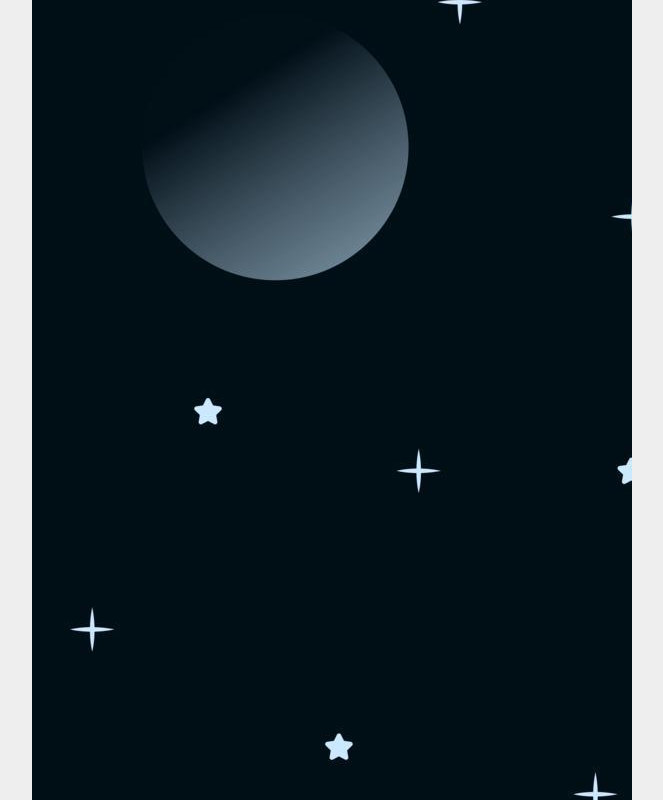
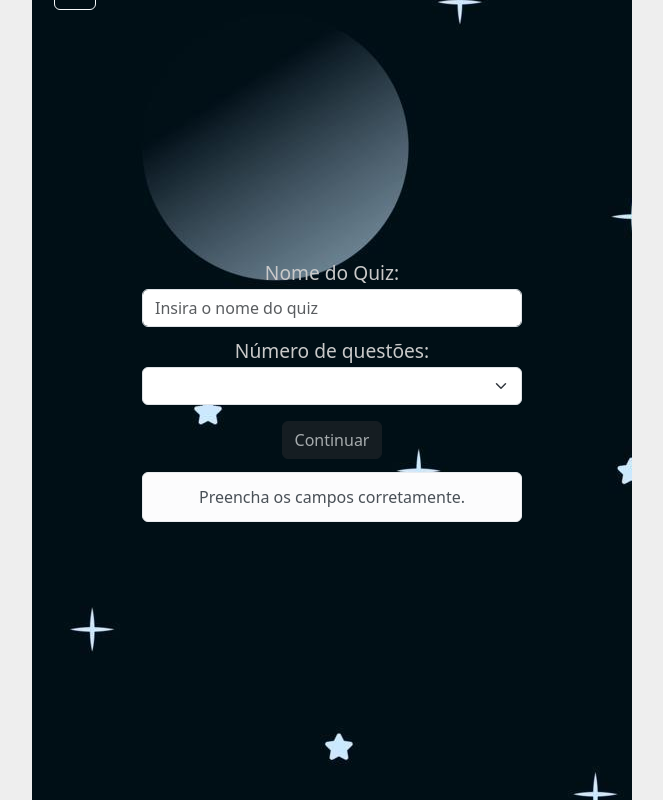
Before and after one commit to ronan-gomes/Quiz, an Angular app in the folder FrontEnd/: page /form in a window 1280 px wide. Before the commit this address led to /. Shown: the whole page, without its empty margins (308-971 px from the left). Built offline with nearby package versions, Linux system fonts and the light colour scheme; a web font is replaced by a local one.

Commit message:
criado componente quiz e quiz service

```diff
--- a/FrontEnd/src/app/app-routing.module.ts
+++ b/FrontEnd/src/app/app-routing.module.ts
@@ -3,11 +3,13 @@ import { RouterModule, Routes } from '@angular/router';
 import { HomeComponent } from './home/home.component';
 import { QuizInfoComponent } from './quiz/quiz-info/quiz-info.component';
 import { QuizListComponent } from './quiz/quiz-list/quiz-list.component';
+import { QuizFormComponent } from './quiz/quiz-form/quiz-form.component';
 
 const routes: Routes = [
   {path: "",component: HomeComponent},
   {path: "info", component:QuizInfoComponent},
-  {path: "list", component:QuizListComponent}
+  {path: "list", component:QuizListComponent},
+  {path: "form", component:QuizFormComponent}
 ];
 
 @NgModule({
--- /dev/null
+++ b/FrontEnd/src/app/quiz/quiz-form/quiz-form.component.css
@@ -0,0 +1,29 @@
+.alert{
+  margin: .8rem 0;
+}
+
+.form-label{
+  color: #c9c9c9;
+  font-size: larger;
+}
+
+form{
+  width: 380px;
+  line-height: 100%;
+}
+
+.form2 input{
+  margin-bottom: .5em;
+}
+
+.correct-input::placeholder{
+  background-color: #a6d5b66e;
+  color: #055105b4;
+
+}
+
+.incorrect-input::placeholder{
+  background-color: #d5a6a66e;
+  color: #510508b9;
+
+}
--- /dev/null
+++ b/FrontEnd/src/app/quiz/quiz-form/quiz-form.component.html
@@ -0,0 +1,78 @@
+<form action="" class="form1 needs validation" [formGroup]="form1" *ngIf="!continue">
+  <div class="mb-3">
+    <label for="quizName" class="form-label">Nome do Quiz:</label>
+    <input
+      type="text"
+      class="form-control"
+      id="quizName"
+      placeholder="Insira o nome do quiz"
+      formControlName="quizName"
+    />
+  </div>
+  <div class="mb-3">
+    <label for="numQuestions" class="form-label">Número de questões:</label>
+    <select
+      class="form-select"
+      id="numQuestions"
+      aria-label="Default select example"
+      formControlName="numQuestions"
+    >
+      <option disabled selected>Número de questões</option>
+      <option value="5">5</option>
+      <option value="10">10</option>
+    </select>
+  </div>
+  <button type="submit" class="btn btn-dark" [disabled]="form1.invalid" (click)="onSubmitForm1(form1)">Continuar</button>
+  <div *ngIf="form1.invalid" class="alert alert-light" role="alert">
+    Preencha os campos corretamente.
+  </div>
+</form>
+
+<form action="" class="form2 needs validation" [formGroup]="form2" *ngIf="continue && !isFinished">
+  <div class="mb-3">
+    <label for="question" class="form-label">Questão {{numQuestion}}:</label>
+    <input
+      type="text"
+      class="form-control"
+      placeholder="Insira uma questão"
+      formControlName="question"
+    />
+  </div>
+  <div class="mb3">
+    <label for="#" class="form-label">Respostas:</label>
+    <input
+      type="text"
+      class="form-control correct-input"
+      placeholder="Insira uma resposta correta*"
+      formControlName="res1"
+    />
+    <input
+      type="text"
+      class="form-control incorrect-input"
+      placeholder="Insira uma resposta incorreta"
+      formControlName="res2"
+    />
+    <input
+      type="text"
+      class="form-control incorrect-input"
+      placeholder="Insira uma resposta incorreta"
+      formControlName="res3"
+    />
+    <input
+      type="text"
+      class="form-control incorrect-input"
+      placeholder="Insira uma resposta incorreta"
+      formControlName="res4"
+    />
+    <input
+      type="text"
+      class="form-control incorrect-input"
+      placeholder="Insira uma resposta incorreta"
+      formControlName="res5"
+    />
+  </div>
+  <button type="submit" class="btn btn-dark" [disabled]="form2.invalid" (click)="onSubmitForm2(form2)">Continuar</button>
+
+</form>
+<div *ngIf="continue && !isFinished" class="alert alert-light" role="alert">Os campos com * são obrigatórios.</div>
+  <button type="submit" class="btn btn-dark" *ngIf="isFinished" [disabled]="form2.invalid" (click)="finish()">Concluir</button>
--- /dev/null
+++ b/FrontEnd/src/app/quiz/quiz-form/quiz-form.component.ts
@@ -0,0 +1,72 @@
+import { Component } from '@angular/core';
+import { FormBuilder, FormGroup, Validators } from '@angular/forms';
+import { FormsModule, ReactiveFormsModule } from '@angular/forms';
+import { Quiz } from '../quiz';
+import { QuizService } from '../quiz.service';
+
+@Component({
+  selector: 'app-quiz-form',
+  templateUrl: './quiz-form.component.html',
+  styleUrl: './quiz-form.component.css'
+})
+export class QuizFormComponent {
+  form1!: FormGroup;
+  form2!: FormGroup;
+  quizName!: string;
+  numQuestions!: number;
+  continue: boolean = false
+  questions: string[] =[]
+  numQuestion: number = 1
+  isFinished: boolean = false;
+  quiz!: Quiz
+
+  constructor(private formbuilder: FormBuilder, private quizService: QuizService ){
+    this.form1 = this.formbuilder.group({
+      quizName: [null, [Validators.required]],
+      numQuestions: [null, [Validators.required]]
+    });
+    this.form2 = this.formbuilder.group({
+      question: [null, [Validators.required]],
+      res1: [null, [Validators.required]],
+      res2: [null, [Validators.required]],
+      res3: [null, [Validators.required]],
+      res4: [null, [Validators.required]],
+      res5: [null, [Validators.required]]
+    });
+  }
+
+  onSubmitForm1(form1: FormGroup): void{
+    console.log(form1.value);
+    this.quizName = form1.value.quizName
+    this.numQuestions = form1.value.numQuestions
+    this.continue = true
+  }
+
+  onSubmitForm2(form2: FormGroup): void{
+    this.questions.push(form2.value)
+    console.log(form2.value);
+    form2.reset()
+    if(this.numQuestion <= this.numQuestions){
+      this.numQuestion++
+    }
+    if(this.numQuestion > this.numQuestions){
+      this.isFinished = true
+      this.form2.disable()
+    }
+  }
+
+  finish():void {
+    this.quiz = {
+      name: this.quizName,
+      numQuestions: this.questions.length,
+      questions: this.questions
+    };
+    this.quizService.createQuiz(this.quiz).subscribe({
+      next: ()=> console.log('quiz criado com sucesso'),
+      error: ()=> console.log('erro ao criar quiz'),
+      complete: ()=> console.log('quiz criado'),
+    });
+    console.log('FINISH!')
+    console.log(this.quiz)
+  }
+}
--- a/FrontEnd/src/app/quiz/quiz-info/quiz-info.component.ts
+++ b/FrontEnd/src/app/quiz/quiz-info/quiz-info.component.ts
@@ -9,9 +9,9 @@ export class QuizInfoComponent {
   infos: string[]=[
     'Quiz do Milhão é um criador de quiz, crie e jogue com seu quiz!',
     'Você também pode buscar um quiz na sua lista. Além de poder editá-lo ou removê-lo',
-    'Na criação, escolha se seu quiz terá 5 ou 10 questões. Cada questão terá nmo mínimo 2 e no máximo 4 alternativas.',
+    'Na criação, escolha se seu quiz terá 5 ou 10 questões. Cada questão terá no mínimo 2 e no máximo 4 alternativas.',
     'E atenção na criação ed cada questão: A primeira resposta sempre será a correta, use os campos das demais respostas incorretas.',
-    'Mas não se preocupe com a order" Ao jogar as alternativas virão aleatóriamente',
+    'Mas não se preocupe com a ordem" Ao jogar as alternativas virão aleatóriamente',
     '-Hope you like it!',
   ];
 
--- a/FrontEnd/src/app/quiz/quiz-list/quiz-list.component.html
+++ b/FrontEnd/src/app/quiz/quiz-list/quiz-list.component.html
@@ -26,4 +26,4 @@
   </ng-template>
   <div ng-show="!quizzes.length" id="quizvazio">Você ainda não criou nenhum quiz.</div>
 </div>
-<button type="button" class="btn btn-dark">Criar quiz</button>
+<button type="button" class="btn btn-dark" (click)="openQuizForm()">Criar quiz</button>
--- a/FrontEnd/src/app/quiz/quiz-list/quiz-list.component.ts
+++ b/FrontEnd/src/app/quiz/quiz-list/quiz-list.component.ts
@@ -1,3 +1,4 @@
+import { Router } from '@angular/router';
 import { Quiz } from './../quiz';
 import { QuizService } from '../quiz.service';
 import { Component } from '@angular/core';
@@ -9,7 +10,7 @@ import { Component } from '@angular/core';
 })
 export class QuizListComponent {
   quizzes!: Quiz[]
-  constructor(private QuizService: QuizService){}
+  constructor(private QuizService: QuizService, private router: Router){}
   ngOnInit():void{
     this.QuizService.readQuizzes().subscribe(quizzes =>{
       this.quizzes = quizzes
@@ -17,4 +18,7 @@ export class QuizListComponent {
     })
 
   }
+  openQuizForm(){
+    this.router.navigate(['form'])
+  }
 }
--- a/FrontEnd/src/app/quiz/quiz.service.ts
+++ b/FrontEnd/src/app/quiz/quiz.service.ts
@@ -16,6 +16,35 @@ export class QuizService {
       catchError((e) => this.error(e))
     );
   }
+
+  readQuizById(id: any): Observable<Quiz>{
+    return this.http.get<Quiz>(`${this.url}/${id}`).pipe(
+      map((q) => q),
+      catchError((e) => this.error(e))
+    );
+  }
+
+  createQuiz(quiz: Quiz): Observable<Quiz>{
+    return this.http.post<Quiz>(this.url, quiz).pipe(
+      map((q) => q),
+      catchError((e) => this.error(e))
+    );
+  }
+
+  updateQuiz(quiz: any): Observable<Quiz>{
+    return this.http.put<Quiz>(`${this.url}/${quiz.id}`, quiz).pipe(
+      map((q) => q),
+      catchError((e) => this.error(e))
+    );
+  }
+
+  deleteQuiz(id: any): Observable<Quiz>{
+    return this.http.delete<Quiz>(`${this.url}/${id}`).pipe(
+      map((q) => q),
+      catchError((e) => this.error(e))
+    );
+  }
+
   error(e?: any): Observable<any>{
 
     return e;
--- a/FrontEnd/src/app/quiz/quiz.ts
+++ b/FrontEnd/src/app/quiz/quiz.ts
@@ -2,5 +2,5 @@ export interface Quiz {
   id?: number,
   name: string,
   numQuestions: number,
-  question: any[]
+  questions: any[]
 }
```
Also changed, not shown: FrontEnd/src/app/app.module.ts (+7 -2 lines), 1 other file (tests, documents, lock files or other folders).
